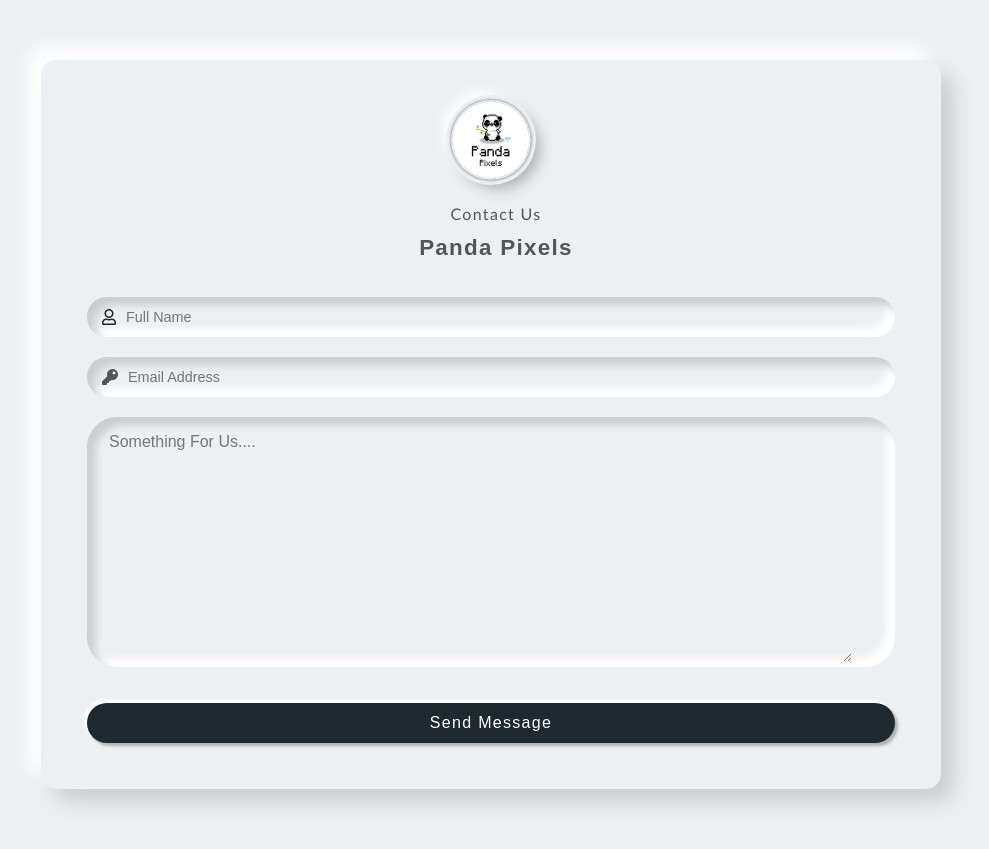
After one commit to tanbir12/Panda-Pixel, a Flask app: template templates/sendmail.html in a window 1280 px wide. The commit adds this page. Shown: the whole page, without its empty margins (149-1138 px from the left). Run offline with Flask 3, Linux system fonts and the light colour scheme; the template is opened without the code that fills it, so the values that code supplies are empty; some libraries are stand-ins or nearby versions.

Commit message:
addedEmailFeature

```diff
--- a/app.py
+++ b/app.py
@@ -244,7 +244,7 @@
         except Exception as e:
             return f"Error: {e}"
 
-
+    return render_template('sendmail.html')
 
 
 
--- /dev/null
+++ b/templates/sendmail.html
@@ -0,0 +1,188 @@
+<!-- This Code is Published by Tanbir Pradhan. Don't use it in your project. -->
+
+<!doctype html>
+<html>
+
+<head>
+    <meta charset='utf-8'>
+    <meta name='viewport' content='width=device-width, initial-scale=1'>
+    <title>Contact Us</title>
+
+
+    <link rel="shortcut icon" href="{{ url_for('static', filename='images/mainicon.png') }}" type="image/png" />
+    <link href='https://cdn.jsdelivr.net/npm/bootstrap@5.0.0-beta1/dist/css/bootstrap.min.css' rel='stylesheet'>
+    <link href='https://use.fontawesome.com/releases/v5.7.2/css/all.css' rel='stylesheet'>
+    <script type='text/javascript' src='https://cdnjs.cloudflare.com/ajax/libs/jquery/3.2.1/jquery.min.js'></script>
+    <style>
+        ::-webkit-scrollbar {
+            width: 8px;
+        }
+
+        /* Track */
+        ::-webkit-scrollbar-track {
+            background: #f1f1f1;
+        }
+
+        /* Handle */
+        ::-webkit-scrollbar-thumb {
+            background: #888;
+        }
+
+        /* Handle on hover */
+        ::-webkit-scrollbar-thumb:hover {
+            background: #555;
+        }
+
+        /* Importing fonts from Google */
+        @import url('https://fonts.googleapis.com/css2?family=Poppins:wght@300;400;500;600;700;800;900&display=swap');
+
+        /* Reseting */
+        * {
+            margin: 0;
+            padding: 0;
+            box-sizing: border-box;
+            font-family: 'Poppins', sans-serif;
+        }
+
+        body {
+            background: #ecf0f3;
+            padding: 0px 6vw;
+        }
+
+        .wrapper {
+            max-width: 900px;
+            min-height: 500px;
+            margin: 60px auto;
+            padding: 40px 30px 30px 30px;
+            background-color: #ecf0f3;
+            border-radius: 15px;
+            box-shadow: 13px 13px 20px #cbced1, -13px -13px 20px #fff;
+        }
+
+        .logo {
+            width: 80px;
+            margin: auto;
+        }
+
+        .logo img {
+            width: 100%;
+            height: 80px;
+            object-fit: cover;
+            border-radius: 50%;
+            box-shadow: 0px 0px 3px #5f5f5f,
+                0px 0px 0px 5px #ecf0f3,
+                8px 8px 15px #a7aaa7,
+                -8px -8px 15px #fff;
+        }
+
+        .wrapper .name {
+            font-weight: 600;
+            font-size: 1.4rem;
+            letter-spacing: 1.3px;
+            padding-left: 10px;
+            color: #555;
+        }
+
+        .wrapper .form-field input {
+            width: 100%;
+            display: block;
+            border: none;
+            outline: none;
+            background: none;
+            font-size: .9rem;
+            color: #666;
+            height: 5vh;
+            padding: 10px 15px 10px 10px;
+        }
+
+        .wrapper .form-field {
+            padding-left: 15px;
+            margin-bottom: 20px;
+            border-radius: 30px;
+            box-shadow: inset 8px 8px 8px #cbced1, inset -8px -8px 8px #fff;
+        }
+        #textField{
+            width: 94%;
+            height: 30vh;
+            margin: 5px;
+            background-color: transparent;
+            padding: 8px 2px;
+            border: none;
+            outline: none;
+            text-decoration: none;
+        }
+
+        .wrapper .form-field .fas {
+            color: #555;
+        }
+
+        .wrapper .btn {
+            box-shadow: none;
+            width: 100%;
+            height: 40px;
+            background-color: #1f2a30;
+            color: #fff;
+            border-radius: 25px;
+            box-shadow: 3px 3px 3px #b1b1b1,
+                -3px -3px 3px #fff;
+            letter-spacing: 1.3px;
+        }
+
+        .wrapper .btn:hover {
+            background-color: #041116;
+        }
+
+        .wrapper a {
+            text-decoration: none;
+            font-size: 0.8rem;
+            color: #3f4142;
+        }
+
+        .wrapper a:hover {
+            color: #373c3f;
+        }
+
+        @media(max-width: 380px) {
+            .wrapper {
+                margin: 30px 20px;
+                padding: 40px 15px 15px 15px;
+            }
+        }
+    </style>
+</head>
+
+<body className='snippet-body'>
+    <div class="wrapper">
+        <div class="logo">
+            <img src="{{ url_for('static', filename='images/mainicon.png') }}" alt="Loading...">
+        </div>
+        <div class="text-center mt-4 name">
+            <h6 style="font-family:'Gill Sans', 'Gill Sans MT', Calibri, 'Trebuchet MS', sans-serif">Contact Us</h6>
+            <p>Panda Pixels</p>
+        </div>
+        <form class="p-3 mt-3" method="post" action="/sendEmail">
+            <div class="form-field d-flex align-items-center">
+                <span class="far fa-user"></span>
+                <input type="text" name="userName" id="userName" placeholder="Full Name" required>
+            </div>
+            <div class="form-field d-flex align-items-center">
+                <span class="fas fa-key"></span>
+                <input type="email" name="password" id="pwd" placeholder="Email Address" required>
+            </div>
+            <div class="form-field d-flex align-items-center">
+                <textarea name="" id="textField" placeholder="Something For Us...." required></textarea>
+            </div>
+            <button type="submit" class="btn mt-3">Send Message</button>
+        </form>
+    </div>
+    <script type='text/javascript'
+        src='https://cdn.jsdelivr.net/npm/bootstrap@5.0.0-beta1/dist/js/bootstrap.bundle.min.js'></script>
+    <script type='text/javascript'>var myLink = document.querySelector('a[href="#"]');
+        myLink.addEventListener('click', function (e) {
+            e.preventDefault();
+        });
+    </script>
+
+</body>
+
+</html>
```
Also changed, not shown: templates/base.html (+3 -40 lines), templates/successful.html (+7 -4 lines).
